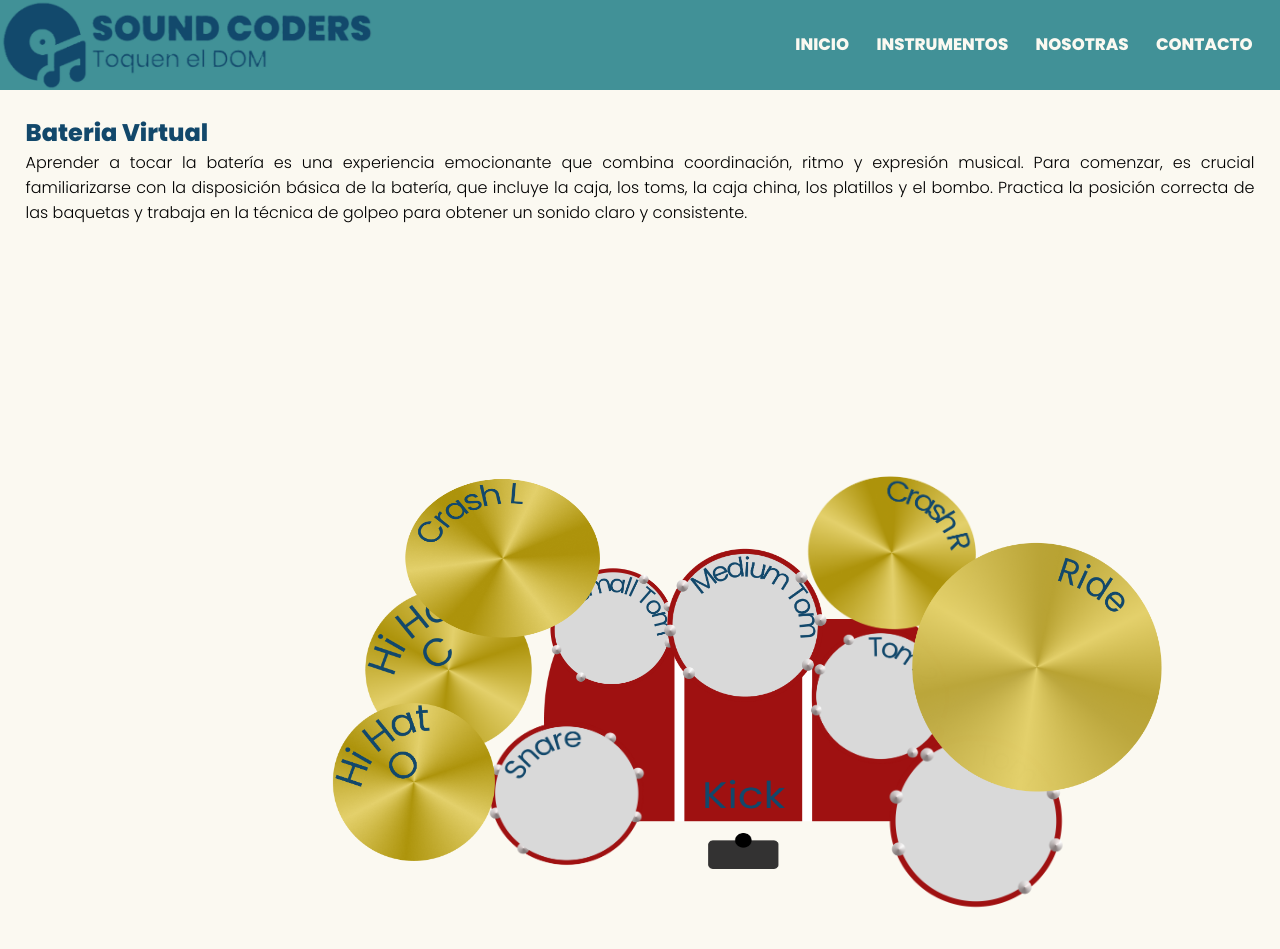
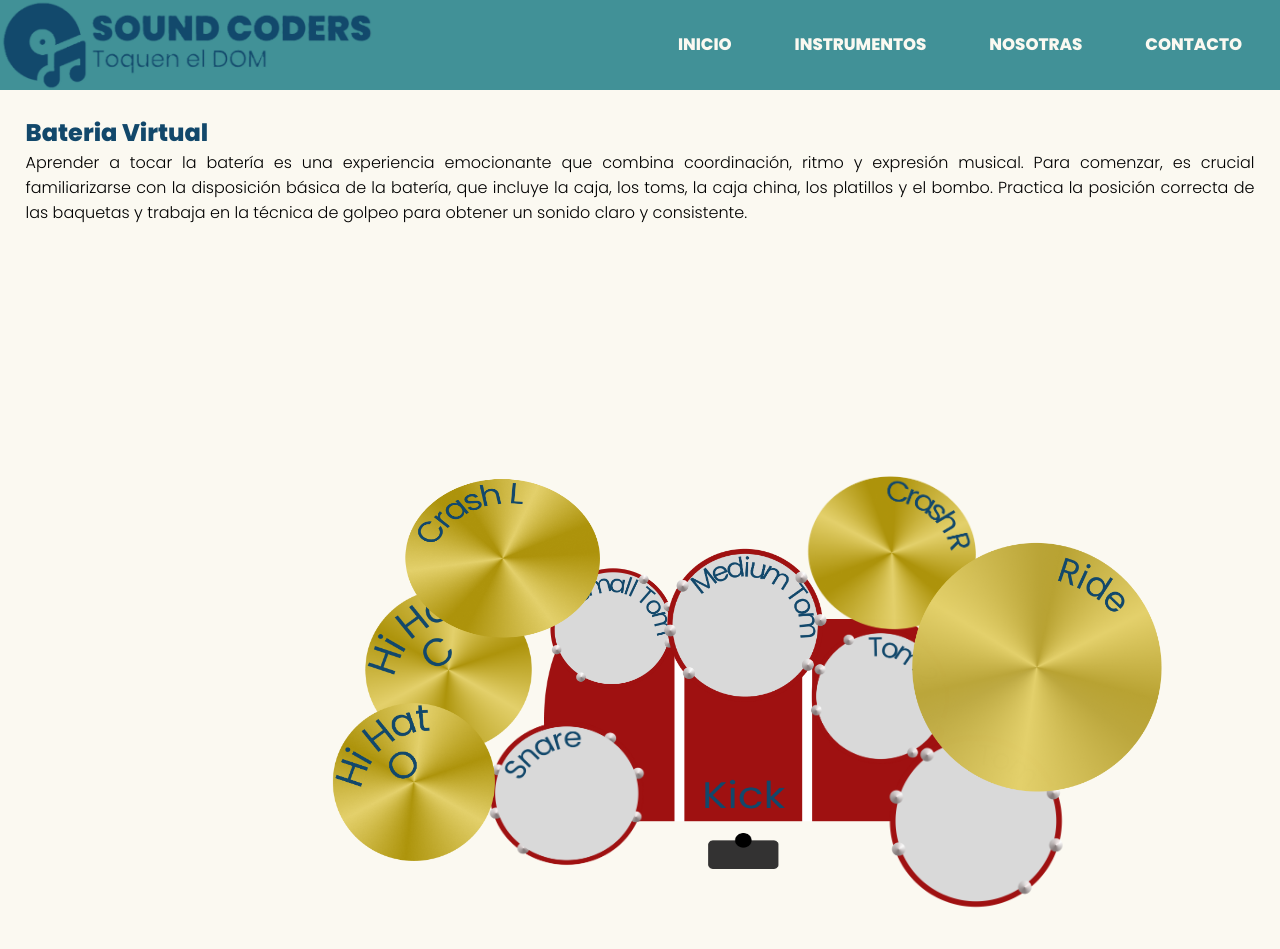
Before and after one commit to Elianarve/Toquen-Dom, a plain HTML site: page pages/interactiveInstrument.html in a window 1280 px wide. Shown: the top 949 px of the page. Drawn offline with Linux system fonts and the light colour scheme.

Commit message:
changes-nav

```diff
--- a/src/css/interactiveInstrument.css
+++ b/src/css/interactiveInstrument.css
@@ -26,7 +26,7 @@ body {
 }
 
 .menu{
-    width: 40vw;
+    width: 50vw;
     background-color: #419197;
     display: flex;
     justify-content: space-evenly;
@@ -38,6 +38,7 @@ body {
     background-color: #419197;
     color: #FBF9F1;
     font-weight: bold;
+    padding: 10px 25px;
 }
 
 .menu li a:hover{
```
